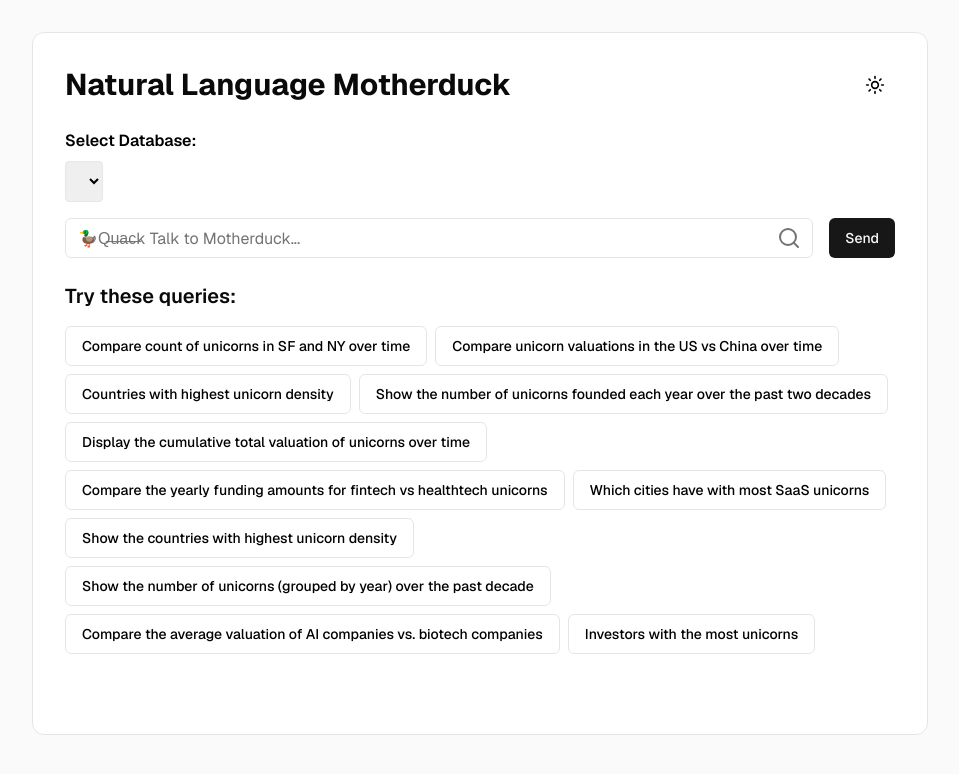
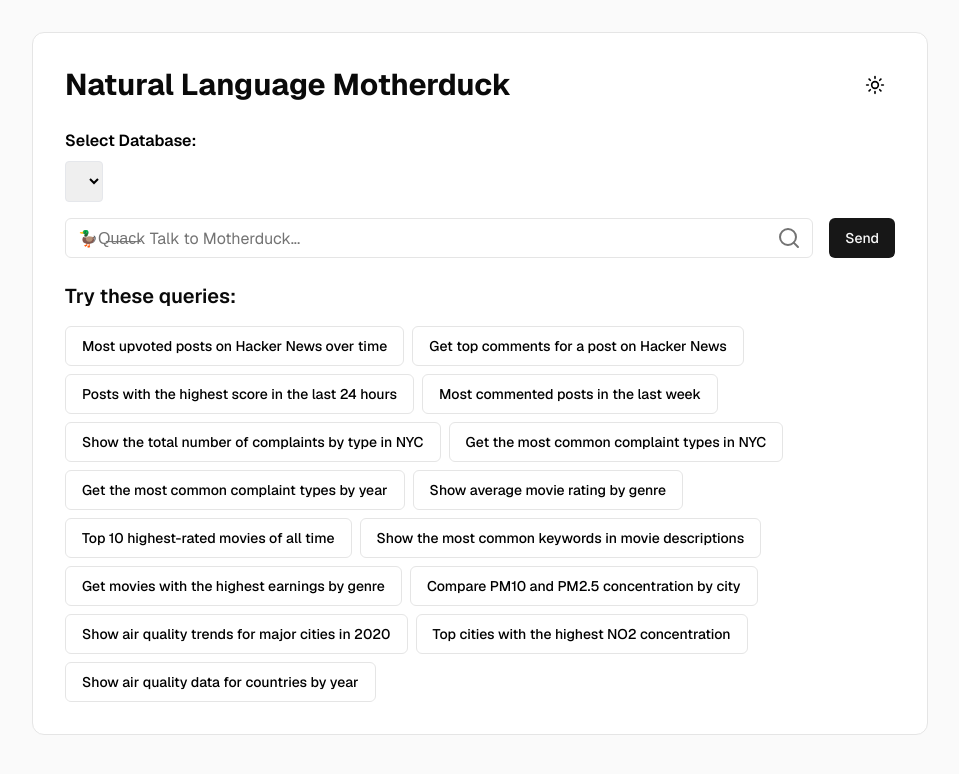
Before and after one commit to parthiv11/airbyte-motherduck-hackathon, a Next.js app: page / in a window 1280 px wide. Shown: the top 774 px of the page, without its empty margins (160-1119 px from the left). Built offline with nearby package versions, Linux system fonts and the light colour scheme.

Commit message:
refactor loading state UI and enhance query explanation logic

```diff
--- a/app/page.tsx
+++ b/app/page.tsx
@@ -251,14 +251,12 @@
                         />
                       )}
                       {loading ? (
-                        <div className="h-full absolute bg-background/50 w-full flex flex-col items-center justify-center space-y-4">
-                          <Loader2 className="h-12 w-12 animate-spin text-muted-foreground" />
-                          <p className="text-foreground">
-                            {loadingStep === 1
-                              ? "Generating SQL query..."
-                              : "Running SQL query..."}
-                          </p>
-                        </div>
+                        <div className="h-full w-full absolute inset-0 bg-background/50 flex items-center justify-center space-y-4">
+                        <Loader2 className="h-12 w-12 animate-spin text-muted-foreground" />
+                        <p className="text-foreground">
+                          {loadingStep === 1 ? "Generating SQL query..." : "Running SQL query..."}
+                        </p>
+                      </div>
                       ) : results.length === 0 ? (
                         <div className="flex-grow flex items-center justify-center">
                           <p className="text-center text-muted-foreground">
--- a/components/query-viewer.tsx
+++ b/components/query-viewer.tsx
@@ -4,6 +4,7 @@
 import { explainQuery } from "@/app/actions";
 import { QueryExplanation } from "@/lib/types";
 import { CircleHelp, Loader2 } from "lucide-react";
+import { useMotherDuckClientState } from "@/lib/motherduck/context/motherduckClientContext";
 
 export const QueryViewer = ({
   activeQuery,
@@ -19,11 +20,39 @@
   >();
   const [loadingExplanation, setLoadingExplanation] = useState(false);
   const [queryExpanded, setQueryExpanded] = useState(activeQuery.length > activeQueryCutoff);
+  const { evaluateQuery } = useMotherDuckClientState();
 
+  const transformData = (input) => {
+    const sections = input[0].value.values.map(item => item.replace(/^"|"$/g, ''));
+    const explanations = input[1].value.values.map(item => item.replace(/^"|"$/g, ''));
+
+    return sections.map((section, index) => ({
+      section: section,
+      explanation: explanations[index]
+    }));
+  };
   const handleExplainQuery = async () => {
     setQueryExpanded(true);
     setLoadingExplanation(true);
-    const { explanations } = await explainQuery(inputValue, activeQuery);
+    // const { explanations } = await explainQuery(inputValue, activeQuery);
+    const explainQuery = `SELECT prompt(
+      $$You are a SQL (motherduck) expert. Your job is to explain to the user write a SQL query you wrote to retrieve the data they asked for. The table schema is as follows:
+    When you explain you must take a section of the query in shortest and simplest way, and then explain it. Each 'section' should be unique. So in a query like: SELECT * FROM unicorns limit 20, the sections could be SELECT *, FROM UNICORNS, LIMIT 20.
+    If a section doesnt have any explanation, include it, but leave the explanation empty.
+    Explain the SQL query you generated to retrieve the data the user wanted. Assume the user is not an expert in SQL. Break down the query into steps. Be concise.
+
+      User Query:
+      ${inputValue}
+
+      Generated SQL Query:
+      ${activeQuery}
+$$,
+  struct:={section:'VARCHAR[]',explanation:'VARCHAR[]'}
+    ) as config;`
+
+    const explainQueryResults = await evaluateQuery(explainQuery);
+    const explainData = explainQueryResults.data.toRows()[0].config?.entries ;
+    const explanations = transformData(explainData);
     setQueryExplanations(explanations);
     setLoadingExplanation(false);
   };
--- a/components/suggested-queries.tsx
+++ b/components/suggested-queries.tsx
@@ -7,53 +7,69 @@
   handleSuggestionClick: (suggestion: string) => void;
 }) => {
   const suggestionQueries = [
+
     {
-      desktop: "Compare count of unicorns in SF and NY over time",
-      mobile: "SF vs NY",
+      desktop: "Most upvoted posts on Hacker News over time",
+      mobile: "Top posts (HN)",
     },
     {
-      desktop: "Compare unicorn valuations in the US vs China over time",
-      mobile: "US vs China",
+      desktop: "Get top comments for a post on Hacker News",
+      mobile: "Top comments (HN)",
     },
     {
-      desktop: "Countries with highest unicorn density",
-      mobile: "Top countries",
+      desktop: "Posts with the highest score in the last 24 hours",
+      mobile: "High score posts",
     },
     {
-      desktop:
-        "Show the number of unicorns founded each year over the past two decades",
-      mobile: "Yearly count",
+      desktop: "Most commented posts in the last week",
+      mobile: "Top commented posts",
+    },
+
+    {
+      desktop: "Show the total number of complaints by type in NYC",
+      mobile: "NYC requests by type",
     },
     {
-      desktop: "Display the cumulative total valuation of unicorns over time",
-      mobile: "Total value",
+      desktop: "Get the most common complaint types in NYC",
+      mobile: "Common complaints in NYC",
     },
     {
-      desktop:
-        "Compare the yearly funding amounts for fintech vs healthtech unicorns",
-      mobile: "Fintech vs health",
+      desktop: "Get the most common complaint types by year",
+      mobile: "Common complaints by year",
+    },
+
+    {
+      desktop: "Show average movie rating by genre",
+      mobile: "Avg rating by genre",
     },
     {
-      desktop: "Which cities have with most SaaS unicorns",
-      mobile: "SaaS cities",
+      desktop: "Top 10 highest-rated movies of all time",
+      mobile: "Top rated movies",
     },
     {
-      desktop: "Show the countries with highest unicorn density",
-      mobile: "Dense nations",
+      desktop: "Show the most common keywords in movie descriptions",
+      mobile: "Common movie keywords",
     },
     {
-      desktop:
-        "Show the number of unicorns (grouped by year) over the past decade",
-      mobile: "Decade trend",
+      desktop: "Get movies with the highest earnings by genre",
+      mobile: "Top earning genres",
+    },
+
+    {
+      desktop: "Compare PM10 and PM2.5 concentration by city",
+      mobile: "PM10 vs PM2.5 by city",
     },
     {
-      desktop:
-        "Compare the average valuation of AI companies vs. biotech companies",
-      mobile: "AI vs biotech",
+      desktop: "Show air quality trends for major cities in 2020",
+      mobile: "Air quality trends 2020",
     },
     {
-      desktop: "Investors with the most unicorns",
-      mobile: "Top investors",
+      desktop: "Top cities with the highest NO2 concentration",
+      mobile: "Cities with high NO2",
+    },
+    {
+      desktop: "Show air quality data for countries by year",
+      mobile: "Air quality by country",
     },
   ];
 
```
